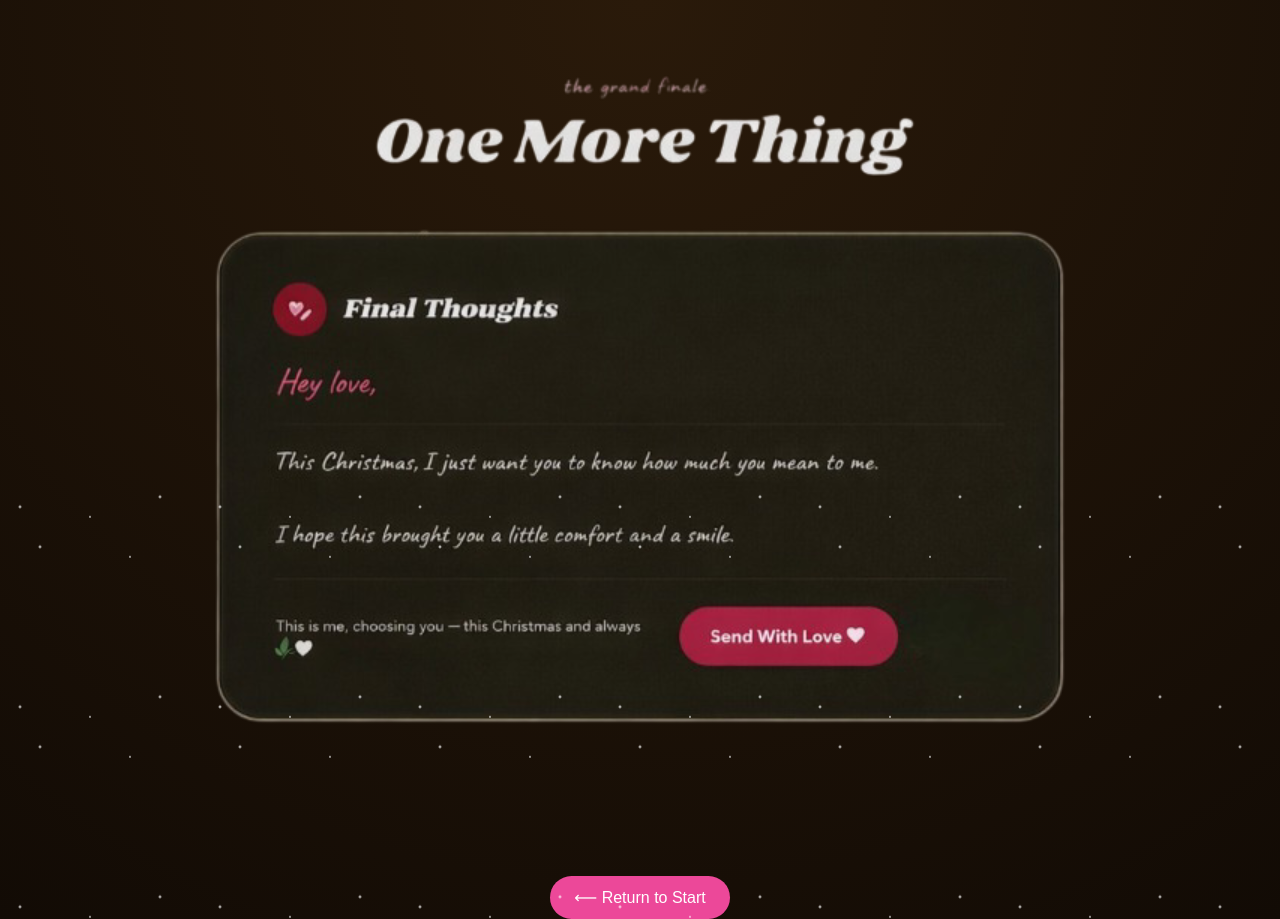
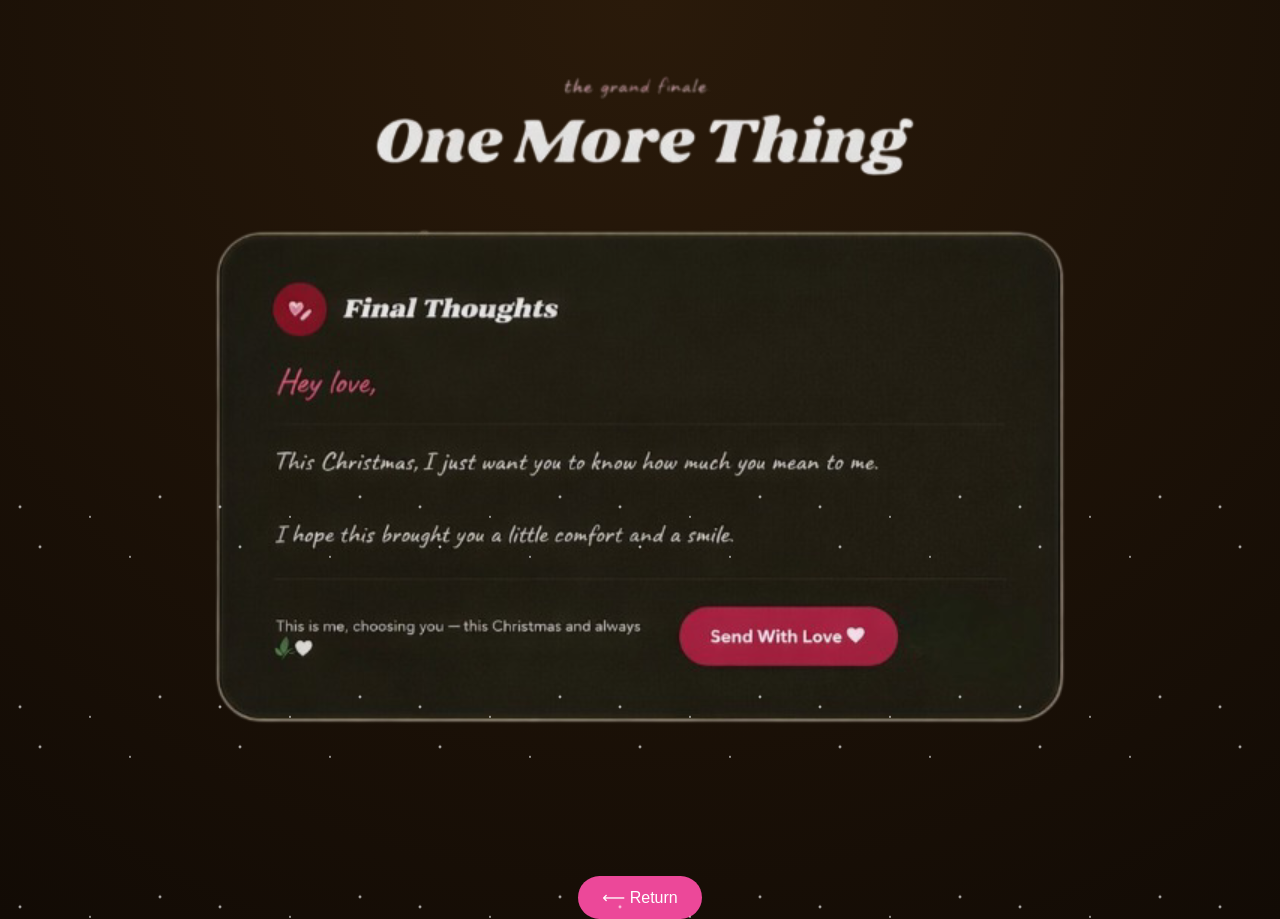
Before and after one commit to wifey143/christmas-gift, a Next.js app: page /final in a window 1280 px wide. Built offline with nearby package versions, Linux system fonts and the light colour scheme.

Commit message:
Update page.jsx

```diff
--- a/app/final/page.jsx
+++ b/app/final/page.jsx
@@ -24,7 +24,7 @@ export default function FinalPage() {
       />
 
       <button style={styles.button} onClick={goBackHome}>
-        ⟵ Return to Start
+        ⟵ Return
       </button>
     </main>
   );
```
